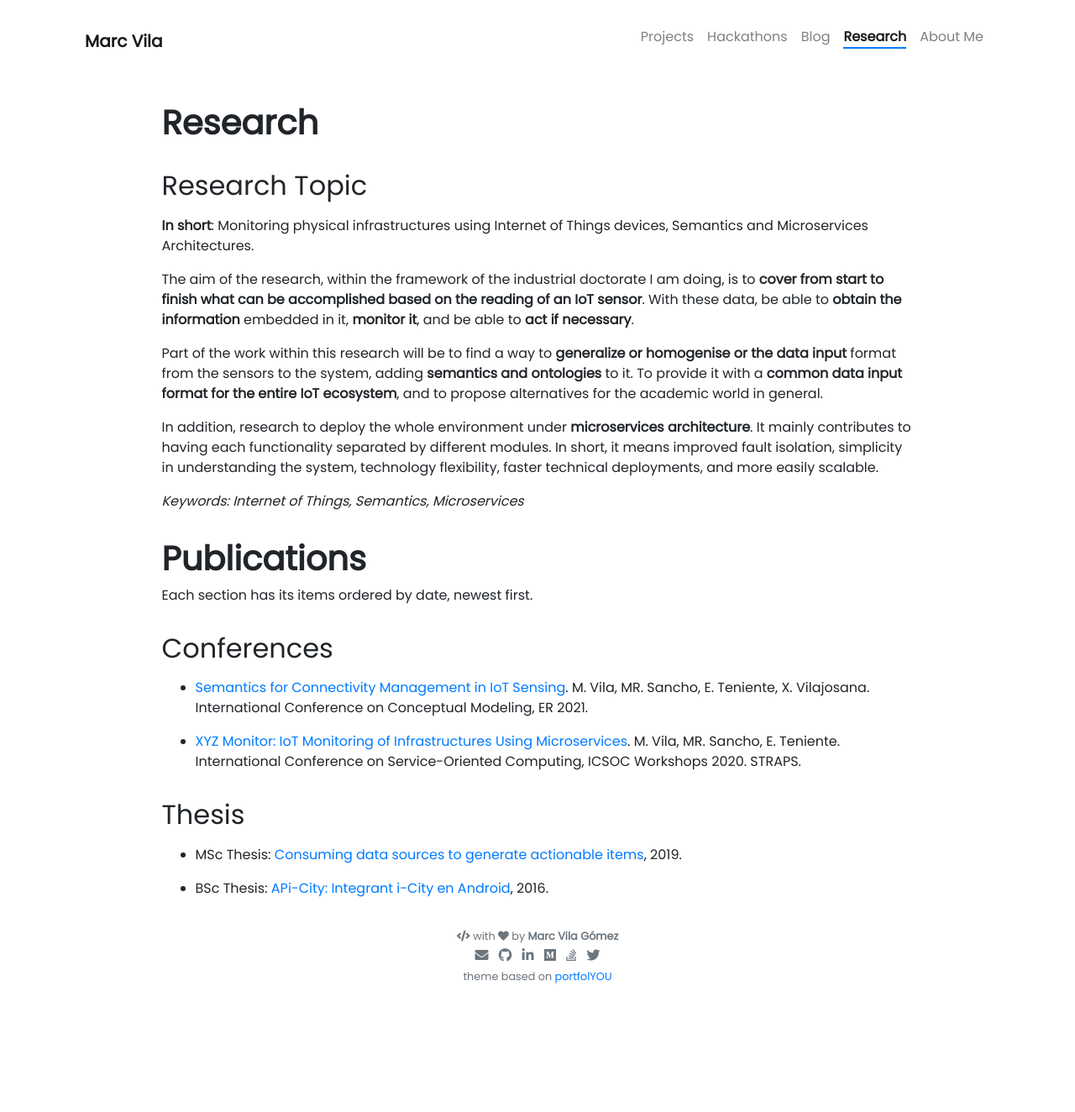
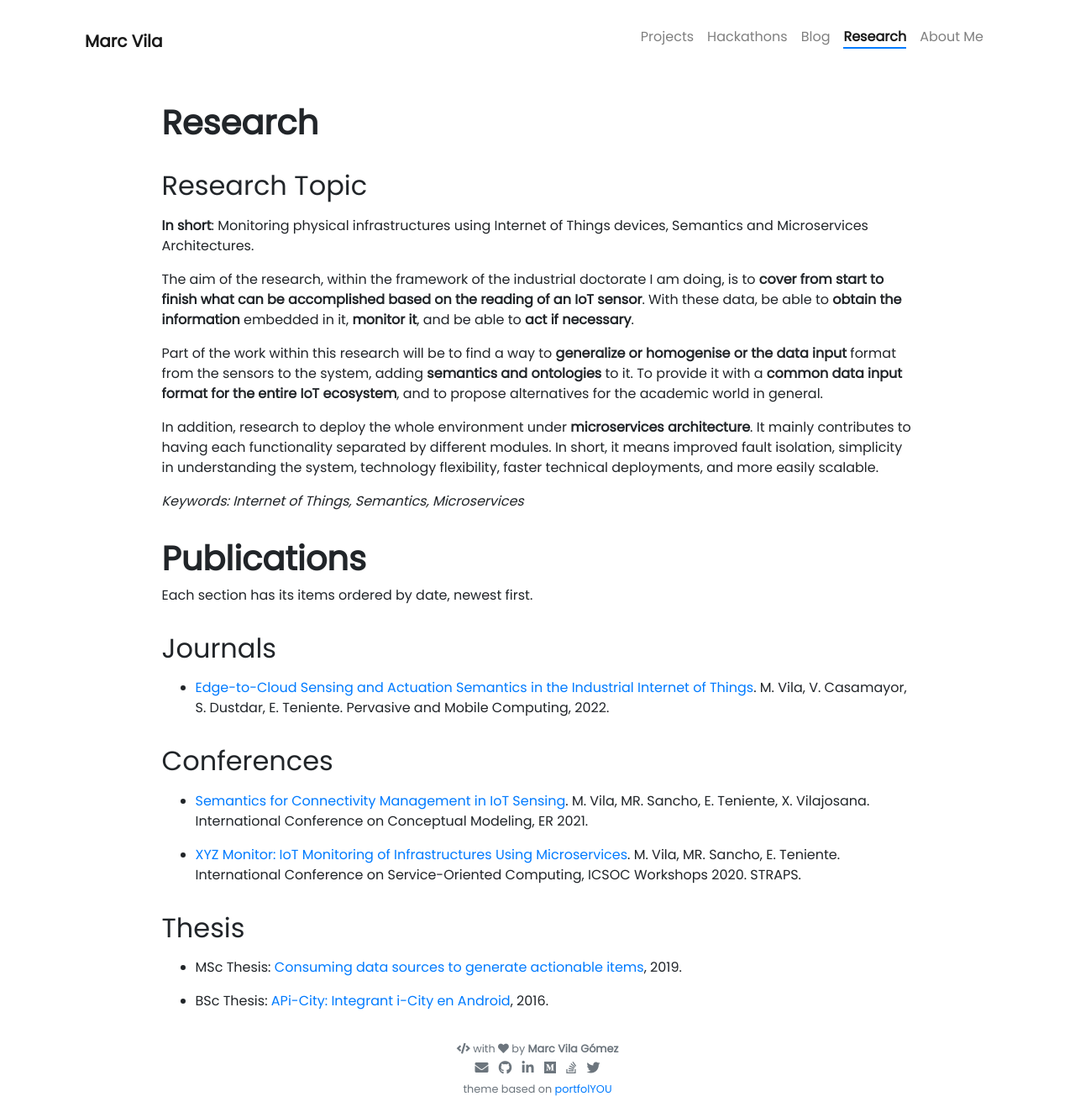
Before and after one commit to LaQuay/marcvila.me, a Jekyll site: the page built from pages/research.md, in a window 1280 px wide. Shown: the whole page at 84% size. Built offline with Jekyll 4.4.1, drawn with Linux system fonts in a browser that asks for light colours; nearby versions of some CDN libraries; before the commit the page ends 1190 px from its top, so only the background shows below that.

Commit message:
update research with Pervasive

```diff
--- a/pages/research.md
+++ b/pages/research.md
@@ -30,7 +30,12 @@ technical deployments, and more easily scalable.
 <i>Keywords: Internet of Things, Semantics, Microservices</i>
 
 # **Publications**
+
 Each section has its items ordered by date, newest first.
+
+<h2 class="mb-3">Journals</h2>
+
+- [Edge-to-Cloud Sensing and Actuation Semantics in the Industrial Internet of Things](https://www.sciencedirect.com/science/article/pii/S1574119222001122). M. Vila, V. Casamayor, S. Dustdar, E. Teniente. Pervasive and Mobile Computing, 2022.
 
 <h2 class="mb-3">Conferences</h2>
 
@@ -38,7 +43,6 @@ Each section has its items ordered by date, newest first.
 
 - [XYZ Monitor: IoT Monitoring of Infrastructures Using Microservices](https://link.springer.com/chapter/10.1007/978-3-030-76352-7_43). M. Vila, MR. Sancho, E. Teniente. International Conference on Service-Oriented Computing, ICSOC Workshops 2020. STRAPS.
 
-
 <h2 class="mb-3">Thesis</h2>
 
 - MSc Thesis: [Consuming data sources to generate actionable items](https://upcommons.upc.edu/handle/2117/132183), 2019.
```
